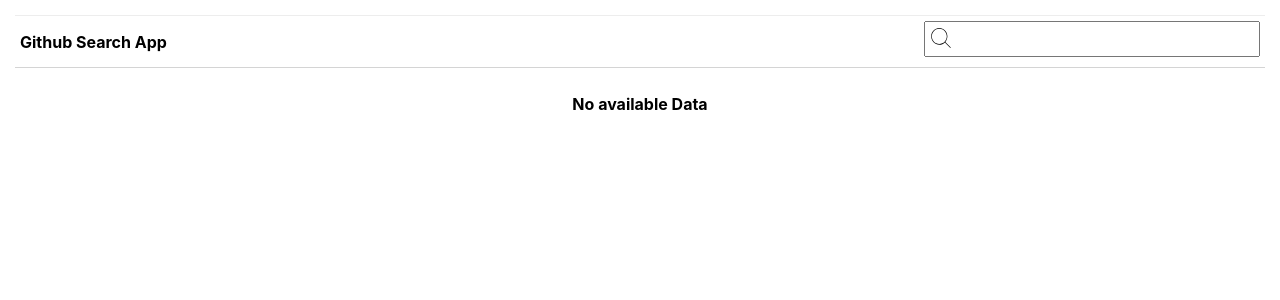
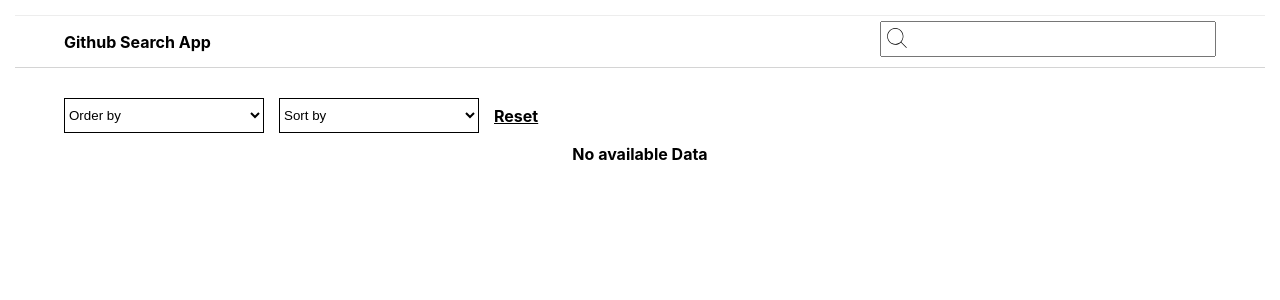
Before and after one commit to Mahfouzer/react-github-search, a React (Create React App) app: page /search in a window 1280 px wide. Shown: the top 300 px of the page. Built offline with nearby package versions, Linux system fonts and the light colour scheme.

Commit message:
Add filtering components and implement them

```diff
--- /dev/null
+++ b/src/components/styled/AnchorButton.ts
@@ -0,0 +1,7 @@
+import styled from "styled-components";
+
+const AnchorButton = styled('a') <{ margin?: string }>`
+color: black; font-weight: bold; align-self: center; margin: ${({ margin }) => margin || `0;`}
+`
+
+export default AnchorButton;
--- /dev/null
+++ b/src/components/styled/DropDown.ts
@@ -0,0 +1,12 @@
+import styled from "styled-components";
+
+const DropDown = styled.select`
+border: 1px solid black;
+width:200px;
+height: 35px;
+background: transparent;
+margin-right:15px;
+margin-top:15px;
+`
+
+export default DropDown;
--- a/src/components/styled/Header.ts
+++ b/src/components/styled/Header.ts
@@ -4,7 +4,7 @@
 const Header = styled.header`
 font-size: 1em;
 text-align: left;
-padding: 5px;
+padding: 5px calc(5% - 15px);
 border-top: 1px solid #ededed;
 border-bottom: 1px solid #d4d4d4;
 margin: 15px 15px;
--- /dev/null
+++ b/src/components/styled/HorizontalFlexContainer.ts
@@ -0,0 +1,10 @@
+import styled from "styled-components";
+
+const HorizontalFlexContainer = styled(`div`) <{ margin?: string }>`
+display:flex;
+margin-right: ${props => props.margin || '0'};
+margin-left: ${props => props.margin || '0'};
+flex-wrap: wrap;
+`
+
+export default HorizontalFlexContainer;
--- a/src/pages/listing-repos-page/index.tsx
+++ b/src/pages/listing-repos-page/index.tsx
@@ -1,11 +1,28 @@
-import React, { useCallback } from 'react'
+import React, { useCallback, useState } from 'react'
 import CardSet from '../../components/CardSet';
 import SearchInput from '../../components/SearchInput';
+import AnchorButton from '../../components/styled/AnchorButton';
+import DropDown from '../../components/styled/DropDown';
 import H1 from '../../components/styled/H1';
 import Header from '../../components/styled/Header'
+import HorizontalFlexContainer from '../../components/styled/HorizontalFlexContainer';
 import keywordContext from '../../context/keywordContext';
 
 export default function ListingRepos() {
+
+
+    const [sortingBy, setSortingBy] = useState('');
+    const [orderingBy, setOrderingBy] = useState('');
+
+
+    const resetFiltering = useCallback(
+        (e) => {
+            e.preventDefault();
+            setOrderingBy('');
+            setSortingBy('')
+        },
+        [],
+    )
 
 
     const handleNewSearch = useCallback(
@@ -25,6 +42,20 @@
                 <SearchInput inputChangeHandler={handleNewSearch} />
             </Header>
 
+            <HorizontalFlexContainer margin="5%">
+                <DropDown value={orderingBy} onChange={(e: React.ChangeEvent<HTMLSelectElement>) => { setOrderingBy(e.target.value) }}>
+                    <option value='' hidden>Order by</option>
+                    <option value="ascending" >ascending </option>
+                    <option value="descending">descending </option>
+                </DropDown>
+                <DropDown value={sortingBy} onChange={(e: React.ChangeEvent<HTMLSelectElement>) => { setSortingBy(e.target.value) }}>
+                    <option value='' hidden >Sort by</option>
+                    <option value="forks">forks </option>
+                    <option value="stars">stars </option>
+                </DropDown>
+
+                <AnchorButton href="/" margin='15px 0 0 0;' onClick={resetFiltering}> Reset</AnchorButton>
+            </HorizontalFlexContainer>
             <CardSet cardsData={[]} />
         </div>
     )
```
